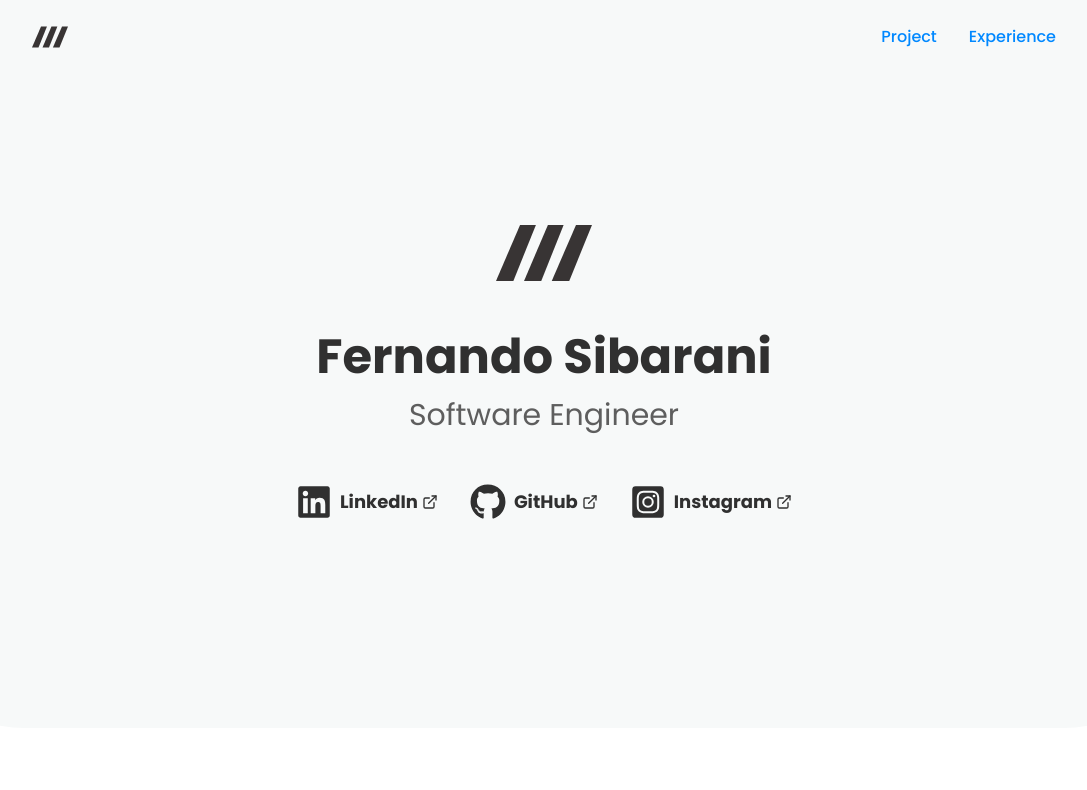
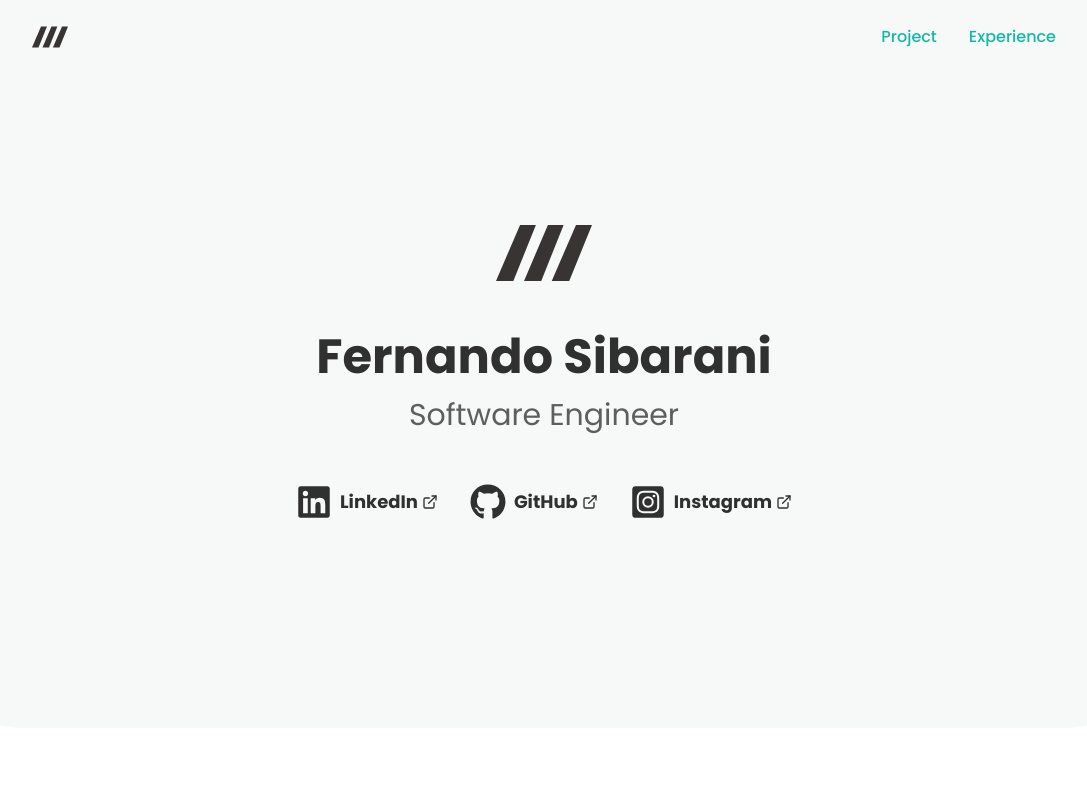
Before and after one commit to martuafernando/martuafernando.github.io, a Next.js app: page / in a window 1280 px wide. Shown: the top 790 px of the page, without its empty margins (96-1183 px from the left). Built offline with nearby package versions, Linux system fonts and the light colour scheme.

Commit message:
feat: change link color

```diff
--- a/src/app/projects/[id]/page.tsx
+++ b/src/app/projects/[id]/page.tsx
@@ -59,7 +59,7 @@ export default function ProjectPage({
               className="flex items-center"
               target="_blank"
             >
-              <span className="text-blue-500  flex items-center ml-1 gap-1 hover-underline-animation">
+              <span className="text-teal-500  flex items-center ml-1 gap-1 hover-underline-animation">
                 Visit Website <FiExternalLink size={16} />
               </span>
             </Link>
--- a/src/presentation/components/navbar-component.tsx
+++ b/src/presentation/components/navbar-component.tsx
@@ -57,7 +57,7 @@ function DesktopNavLinks({ links }: { readonly links: LinkData[] }) {
           <Link
             className={`${
               pathname === link.href ? "after:scale-x-100" : ""
-            } relative font-medium text-blue-500 hover:text-blue-900 after:content-[''] after:absolute after:w-full after:h-[1px] after:bg-blue-900 after:left-0 after:bottom-[-2px] after:scale-x-0 hover:after:scale-x-100 after:transition-transform after:origin-right after:hover:origin-left after:duration-300`}
+            } relative font-medium text-teal-500 hover:text-teal-900 after:content-[''] after:absolute after:w-full after:h-[1px] after:bg-teal-900 after:left-0 after:bottom-[-2px] after:scale-x-0 hover:after:scale-x-100 after:transition-transform after:origin-right after:hover:origin-left after:duration-300`}
             href={link.href}
           >
             {link.label}
@@ -89,7 +89,7 @@ function MobileDrawer({
             <Link
               className={`${
                 pathname === link.href ? "after:scale-x-100" : ""
-              } relative font-medium text-blue-500 hover:text-blue-900 after:content-[''] after:absolute after:w-full after:h-[1px] after:bg-blue-900 after:left-0 after:bottom-[-2px] after:scale-x-0 hover:after:scale-x-100 after:transition-transform after:origin-right after:hover:origin-left after:duration-300`}
+              } relative font-medium text-teal-500 hover:text-teal-900 after:content-[''] after:absolute after:w-full after:h-[1px] after:bg-teal-900 after:left-0 after:bottom-[-2px] after:scale-x-0 hover:after:scale-x-100 after:transition-transform after:origin-right after:hover:origin-left after:duration-300`}
               href={link.href}
             >
               {link.label}
--- a/src/presentation/section/experiences-section.tsx
+++ b/src/presentation/section/experiences-section.tsx
@@ -21,7 +21,7 @@ export default function ExperiencesSection(props: Readonly<ExperiencesSectionPro
       </div>
       <Link
         href="/experience"
-        className="mt-4 mx-auto block text-center text-blue-500 outline outline-1 p-4 rounded-lg hover:bg-blue-500 hover:text-white duration-300"
+        className="mt-4 mx-auto block text-center text-teal-500 outline outline-1 p-4 rounded-lg hover:bg-teal-500 hover:text-white duration-300"
       >
         Read More
       </Link>
```
